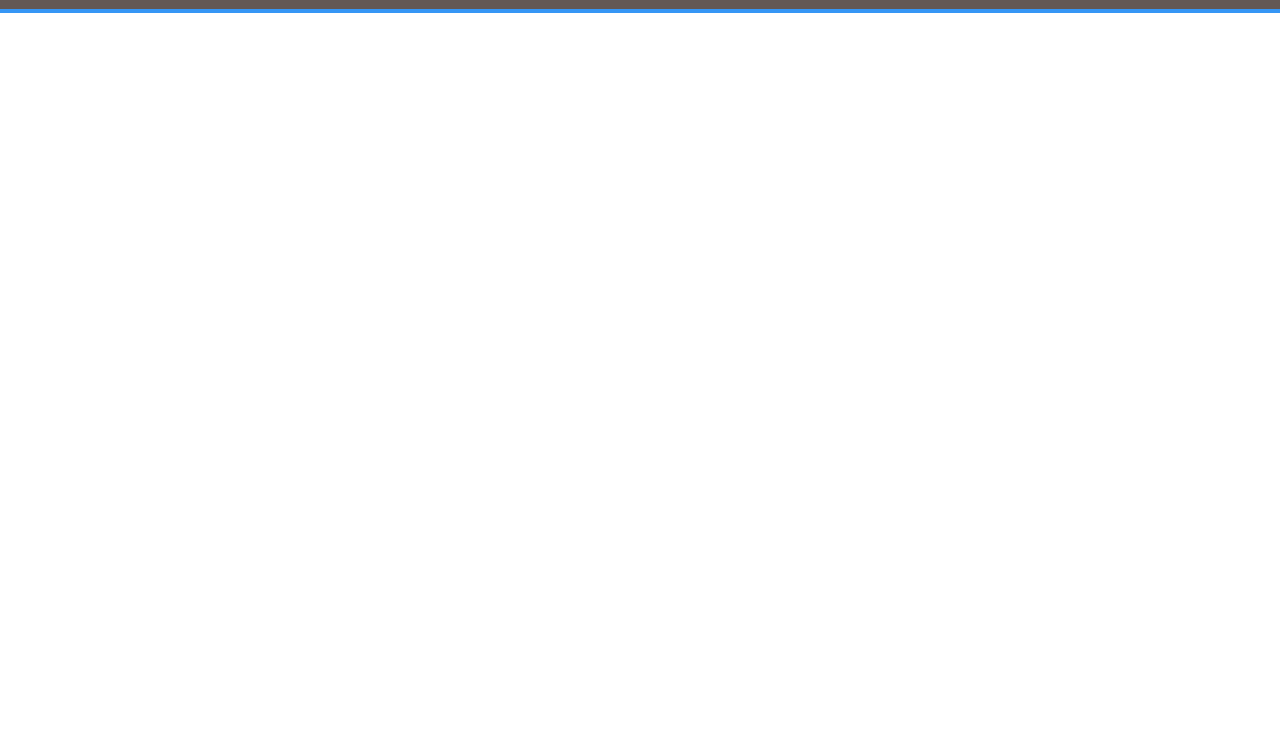
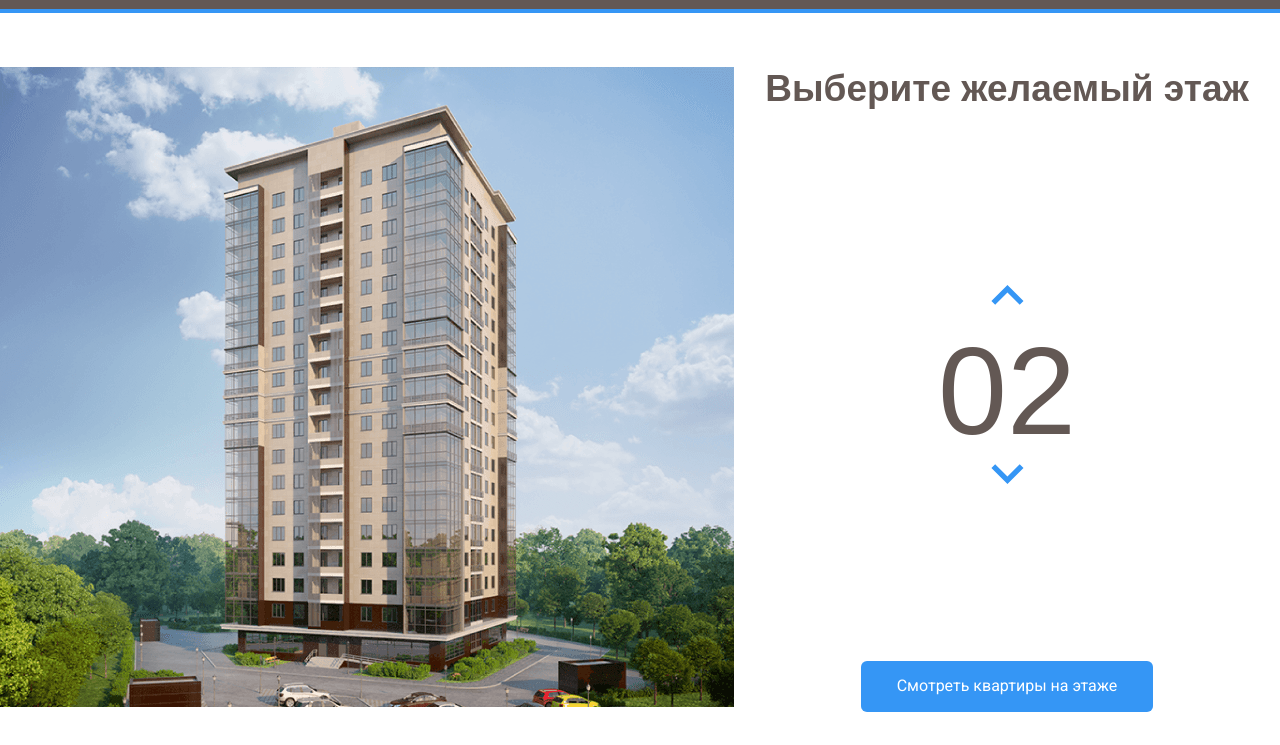
Before and after one commit to garik-dev/melody, a plain HTML site: page index.html in a window 1280 px wide. Shown: the part 55-800 px from the top of the page. Drawn offline with Linux system fonts and the light colour scheme.

Commit message:
kommi2
Добавляет разметку main

```diff
--- a/css/style.css
+++ b/css/style.css
@@ -1,3 +1,11 @@
+@font-face {
+    font-family: 'Bebas Neue';
+    src: local('Bebas Neue Regular Regular'), local('BebasNeueRegular'), url('../fonts/BebasNeueRegular.woff2') format('woff2'), url('../fonts/BebasNeueRegular.woff') format('woff');
+    font-weight: normal;
+    font-style: normal;
+    font-display: swap;
+}
+
 * {
     box-sizing: border-box;
 }
@@ -59,3 +67,68 @@ body {
     color: #FFFFFF;
     text-decoration: none;
 }
+
+.main {
+    display: flex;
+    max-width: 1280px;
+    margin: auto;
+    padding-top: 54px;
+}
+
+.main-info {
+    flex-grow: 1;
+    text-align: center;
+    display: flex;
+    flex-direction: column;
+    align-items: center;
+    justify-content: space-between;
+}
+
+.home-img path {
+    opacity: 0;
+    cursor: pointer;
+}
+
+.home-img path:hover {
+    opacity: 1;
+}
+
+.counter-group {
+    display: flex;
+    flex-direction: column;
+    align-items: center;
+}
+
+.counter-button {
+    background-color: #fff;
+    border: none;
+    cursor: pointer;
+}
+
+.counter-arrow-down {
+    transform: rotateX(180deg);
+}
+
+.main-title {
+    margin: 0;
+    font-family: 'Bebas Neue Cyrillic', sans-serif;
+    font-size: 37px;
+    line-height: 44px;
+    color: #635854;
+}
+
+.counter {
+    font-family: 'Bebas Neue Cyrillic', sans-serif;
+    font-size: 124px;
+    color: #635854;
+    margin-top: 10px;
+}
+
+.button-primare {
+    background: #3596F5;
+    border-radius: 6px;
+    color: #fff;
+    border: none;
+    padding: 16px 36px;
+    cursor: pointer;
+}
--- a/index.html
+++ b/index.html
@@ -45,6 +45,52 @@
         <!-- /.navbar -->
     </header>
 
+    <main class="main">
+        <div class="main-image">
+            <svg class="home-img" width="734" height="640" viewBox="0 0 734 640" fill="none" xmlns="http://www.w3.org/2000/svg" xmlns:xlink="http://www.w3.org/1999/xlink">
+                <rect width="734" height="640" fill="url(#pattern0)"/>
+                <defs>
+                <pattern id="pattern0" patternContentUnits="objectBoundingBox" width="1" height="1">
+                <use xlink:href="#image0" transform="translate(-0.00408719) scale(0.0013624 0.0015625)"/>
+                </pattern>
+                <image id="image0" width="740" height="640" xlink:href="img/home.png"/>
+                </defs>
+                <path d="M222 531L442.8 539L512 525.3V547L443.5 566.7L222 555.7V531Z" fill="#3595F6" fill-opacity="0.75"/>
+                <path d="M223 530V505L443.3 508.3L513 505V525L443.7 538L223 530Z" fill="#3595F6" fill-opacity="0.75"/>
+                <path d="M223 504V479H444H513V502L445 509L223 504Z" fill="#3595F6" fill-opacity="0.75"/>
+                <path d="M223 480V455L444.3 451.3L512 458V480H444" fill="#3595F6" fill-opacity="0.75"/>
+                <path d="M223 454V428L444.5 424.7L513 435.7V457L444 450.3L223 454Z" fill="#3595F6" fill-opacity="0.75"/>
+                <path d="M222 427V403.3L443 391L514 414V435.3L443 423L222 427Z" fill="#3595F6" fill-opacity="0.75"/>
+                <path d="M222 405V380L444.2 363.7L514 392.3V413L443.7 391.3L222 405Z" fill="#3595F6" fill-opacity="0.75"/>
+                <path d="M222 380V355L444.5 334.7L514 371.3V392L442 363.3L222 380Z" fill="#3595F6" fill-opacity="0.75"/>
+                <path d="M222 354V330L445 305.3L514 349.3V371L444.7 333L222 354Z" fill="#3595F6" fill-opacity="0.75"/>
+                <path d="M222 329V305L444.5 276.3L514 327.3V348L443.7 305.7L222 329Z" fill="#3595F6" fill-opacity="0.75"/>
+                <path d="M221 305V281L443.3 248L514 307.3V327L444 276.3L221 305Z" fill="#3595F6" fill-opacity="0.75"/>
+                <path d="M222 280V256L443.2 221L513 285V306L444.3 247.7L222 280Z" fill="#3595F6" fill-opacity="0.75"/>
+                <path d="M222 256V231L444.3 193L513 263.3V284L444 220L222 256Z" fill="#3595F6" fill-opacity="0.75"/>
+                <path d="M222 230V205L442.8 161.3L513 240.3V263L444 189.7L222 230Z" fill="#3595F6" fill-opacity="0.75"/>
+                <path d="M223 206V181L443 133L513 218V241L442.3 161.7L223 206Z" fill="#3595F6" fill-opacity="0.75"/>
+                <path d="M222 181V156L441.8 104L513 196.3V219L443.3 132.7L222 181Z" fill="#3595F6" fill-opacity="0.75"/>
+                <path d="M222 156V130L444 73.3L513 175V196L443.7 104.3L222 156Z" fill="#3595F6" fill-opacity="0.75"/>
+
+                </svg>
+
+        </div>
+        <div class="main-info">
+            <h2 class="main-title">Выберите желаемый этаж</h2>
+            <div class="counter-group">
+                <button class="counter-button counter-up">
+                    <img src="img/arow.svg" alt="arrow up" class="counter-arrow counter-arrow-up">
+                </button>
+                <span class="counter">02</span>
+                <button class="counter-button counter-down">
+                    <img src="img/arow.svg" alt="arrow down" class="counter-arrow counter-arrow-down">
+                </button>
+            </div>
+            <button class="button-primare">Смотреть квартиры на этаже</button>
+        </div>
+    </main>
+
 </body>
 
 </html>
```
Also changed, not shown: fonts/BebasNeueRegular.woff (added), fonts/BebasNeueRegular.woff2 (added), img/arow.svg (added), img/group_3.svg (added), img/home.png (added).
